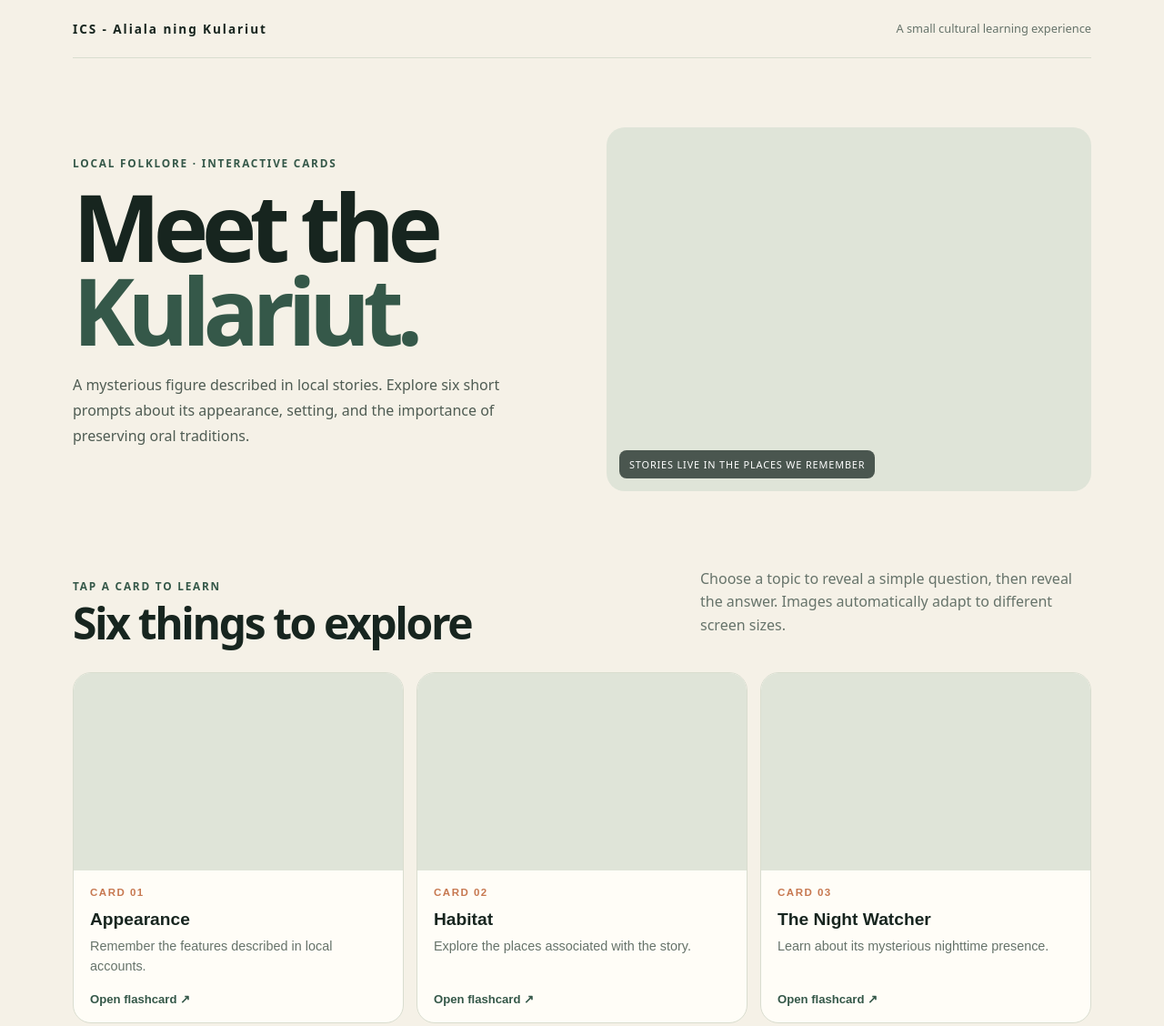
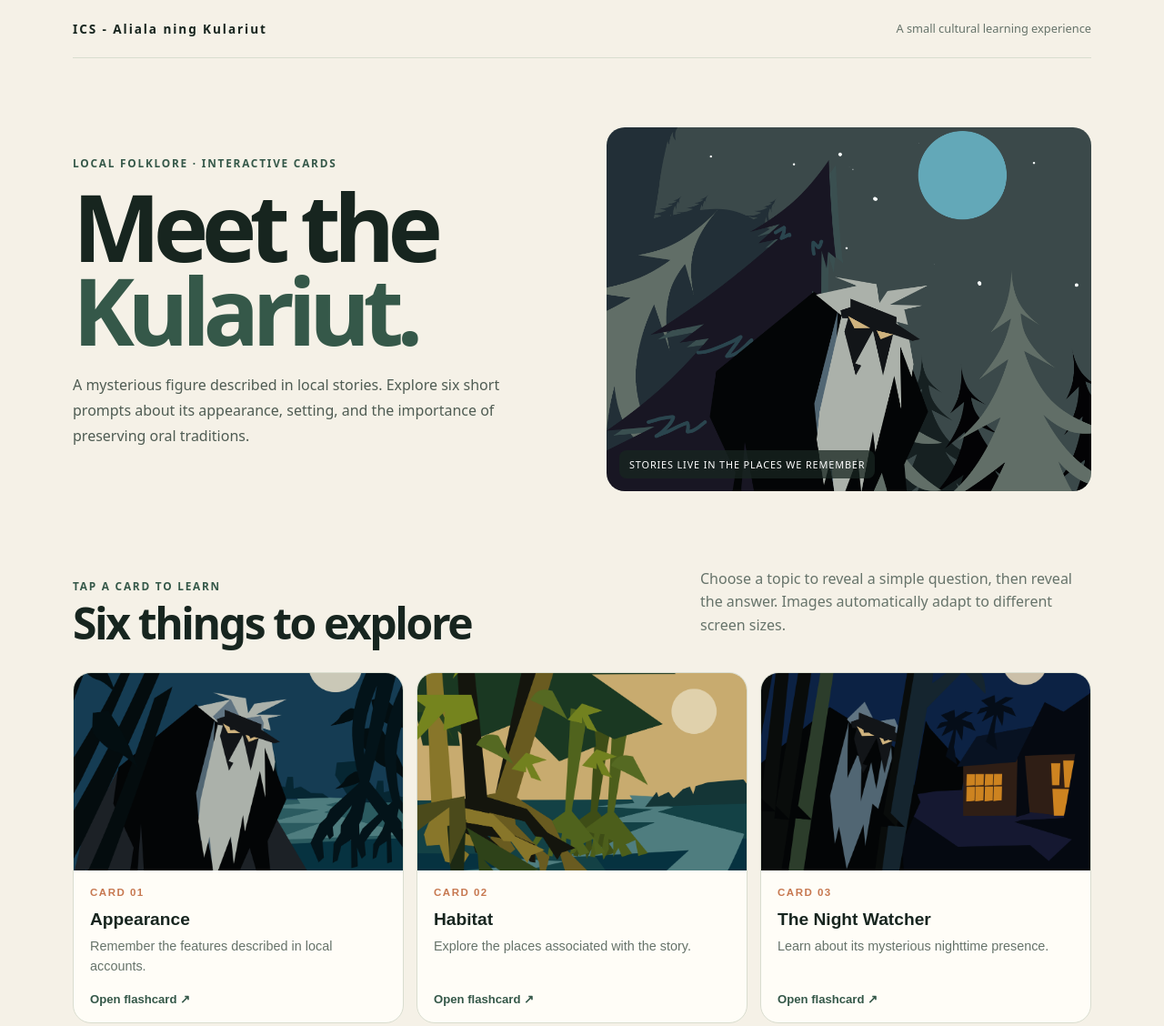
Before and after one commit to mcminoracan/SSITE_All-About-Kulariut, a plain HTML site: page index.html in a window 1280 px wide. Shown: the top 1128 px of the page at 91% size. Drawn offline with Linux system fonts and the light colour scheme.

Commit message:
Update index.html

```diff
--- a/index.html
+++ b/index.html
@@ -21,19 +21,18 @@ header{padding:22px 0;border-bottom:1px solid var(--line);display:flex;justify-c
 <header class="wrap"><div class="brand">ICS - Aliala ning Kulariut</div><div class="tag">A small cultural learning experience</div></header>
 <main class="wrap">
 <section class="hero"><div><div class="eyebrow">Local folklore · Interactive cards</div><h1>Meet the<br><span style="color:var(--moss)">Kulariut.</span></h1><p>A mysterious figure described in local stories. Explore six short prompts about its appearance, setting, and the importance of preserving oral traditions.</p></div>
-<div class="hero-art"><img src="Images/Kulariut_01.png" alt="Kulariut folklore artwork at night" onerror="this.style.display='none'"><div class="art-label">Stories live in the places we remember</div></div></section>
+<div class="hero-art"><img src="Kulariut_01.png" alt="Kulariut folklore artwork at night" onerror="this.style.display='none'"><div class="art-label">Stories live in the places we remember</div></div></section>
 <section><div class="section-head"><div><div class="eyebrow">Tap a card to learn</div><h2>Six things to explore</h2></div><p>Choose a topic to reveal a simple question, then reveal the answer. Images automatically adapt to different screen sizes.</p></div><div class="grid" id="cards"></div></section>
 </main>
 <footer class="wrap"><span>Habigkis · Kulariut folklore cards</span><span>Learning resource · Respecting oral tradition</span></footer>
 <div class="modal" id="modal" role="dialog" aria-modal="true" aria-labelledby="modalTitle"><div class="dialog"><button class="close" id="close" aria-label="Close card">×</button><div class="eyebrow" id="topic"></div><h2 id="modalTitle"></h2><div class="dialog-image"><img id="modalImage" src="" alt=""></div><div class="question" id="question"></div><div class="answer" id="answer"></div><div class="actions"><button class="action" id="reveal">Reveal answer</button><button class="action secondary" id="next">Next card →</button></div><div class="progress" id="progress"></div></div></div>
+
 <script>
-// Put your own artwork in an "images" folder beside this HTML file.
-// Use the filenames below, or change the image paths in this array.
-// Recommended: JPG/WebP. CSS object-fit:cover keeps images undistorted while cropping responsively.
+
 const cards=[
-{title:"Appearance",image:"Images/Kulariut_02.png",summary:"Remember the features described in local accounts.",question:"How is the Kulariut described in the version shared with Habigkis?",answer:"The description shared so far is of an old creature with a long white beard."},
-{title:"Habitat",image:"Images/Kulariut_03.png",summary:"Explore the places associated with the story.",question:"What places is the Kulariut associated with?",answer:"The description shared so far connects it with mangrove areas and bamboo groves."},
-{title:"The Night Watcher",image:"Images/Kulariut_04.png",summary:"Learn about its mysterious nighttime presence.",question:"What is the Kulariut said to do at night?",answer:"In the version shared with us, it is said to observe family homes at night. This is presented as folklore, not a verified event."},
+{title:"Appearance",image:"Kulariut_02.png",summary:"Remember the features described in local accounts.",question:"How is the Kulariut described in the version shared with Habigkis?",answer:"The description shared so far is of an old creature with a long white beard."},
+{title:"Habitat",image:"Kulariut_03.png",summary:"Explore the places associated with the story.",question:"What places is the Kulariut associated with?",answer:"The description shared so far connects it with mangrove areas and bamboo groves."},
+{title:"The Night Watcher",image:"Kulariut_04.png",summary:"Learn about its mysterious nighttime presence.",question:"What is the Kulariut said to do at night?",answer:"In the version shared with us, it is said to observe family homes at night. This is presented as folklore, not a verified event."},
 //{title:"Local Roots",image:"images/kulariut-roots.jpg",summary:"Connect the story to its community.",question:"Who can help verify the local version of the Kulariut story?",answer:"Habigkis members, local elders, and community storytellers can help confirm the details and how the story is remembered."},
 //{title:"Oral Tradition",image:"images/kulariut-storytelling.jpg",summary:"Think about how stories are passed on.",question:"Why should we listen to local storytellers?",answer:"They can share context and versions that may not appear online. Recording their accounts respectfully helps preserve community knowledge."},
 //{title:"Respectful Learning",image:"images/kulariut-heritage.jpg",summary:"Consider how to share cultural stories.",question:"How can we present folklore respectfully?",answer:"Credit sources where possible, acknowledge that versions differ, and check details with knowledgeable local people before publishing."}
```
